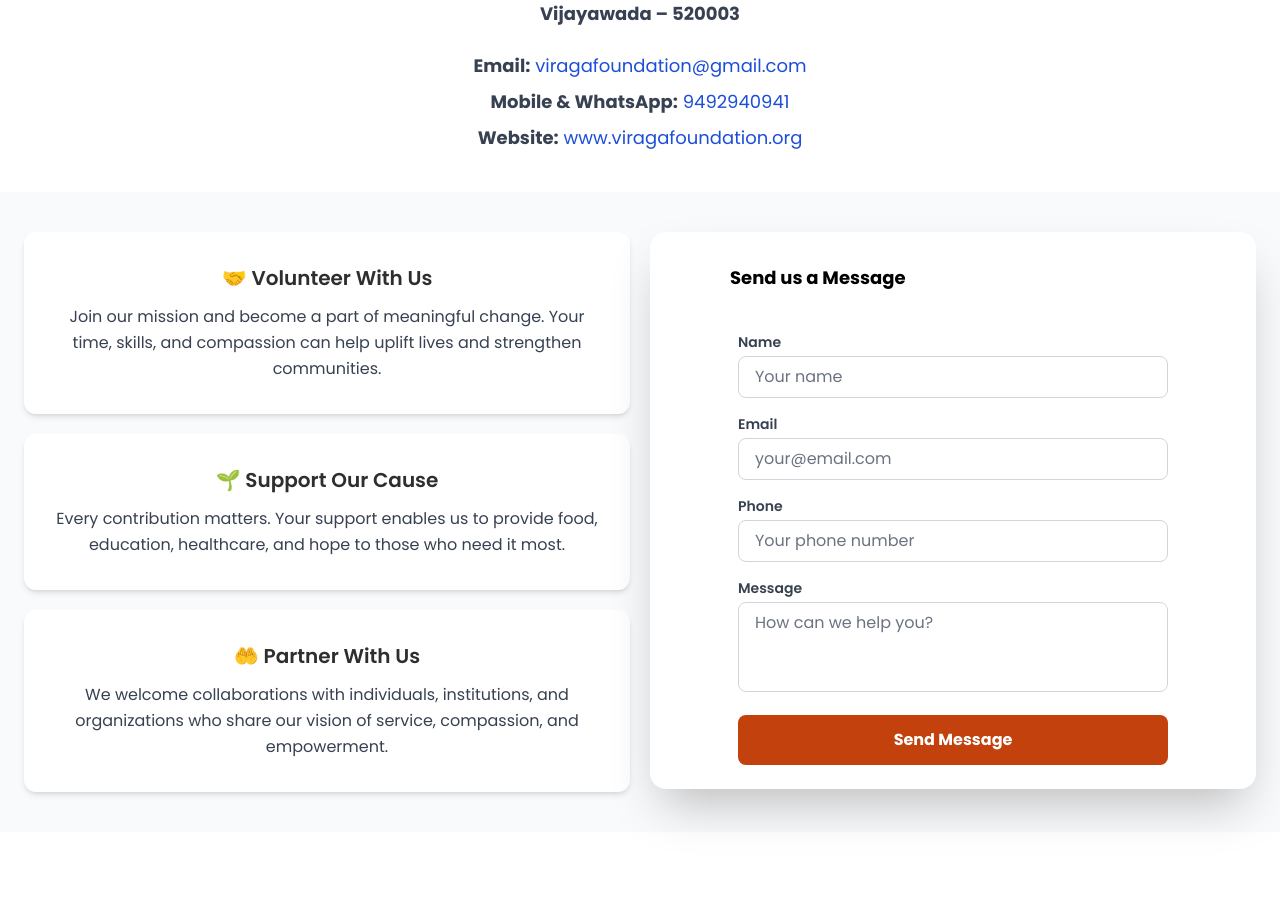
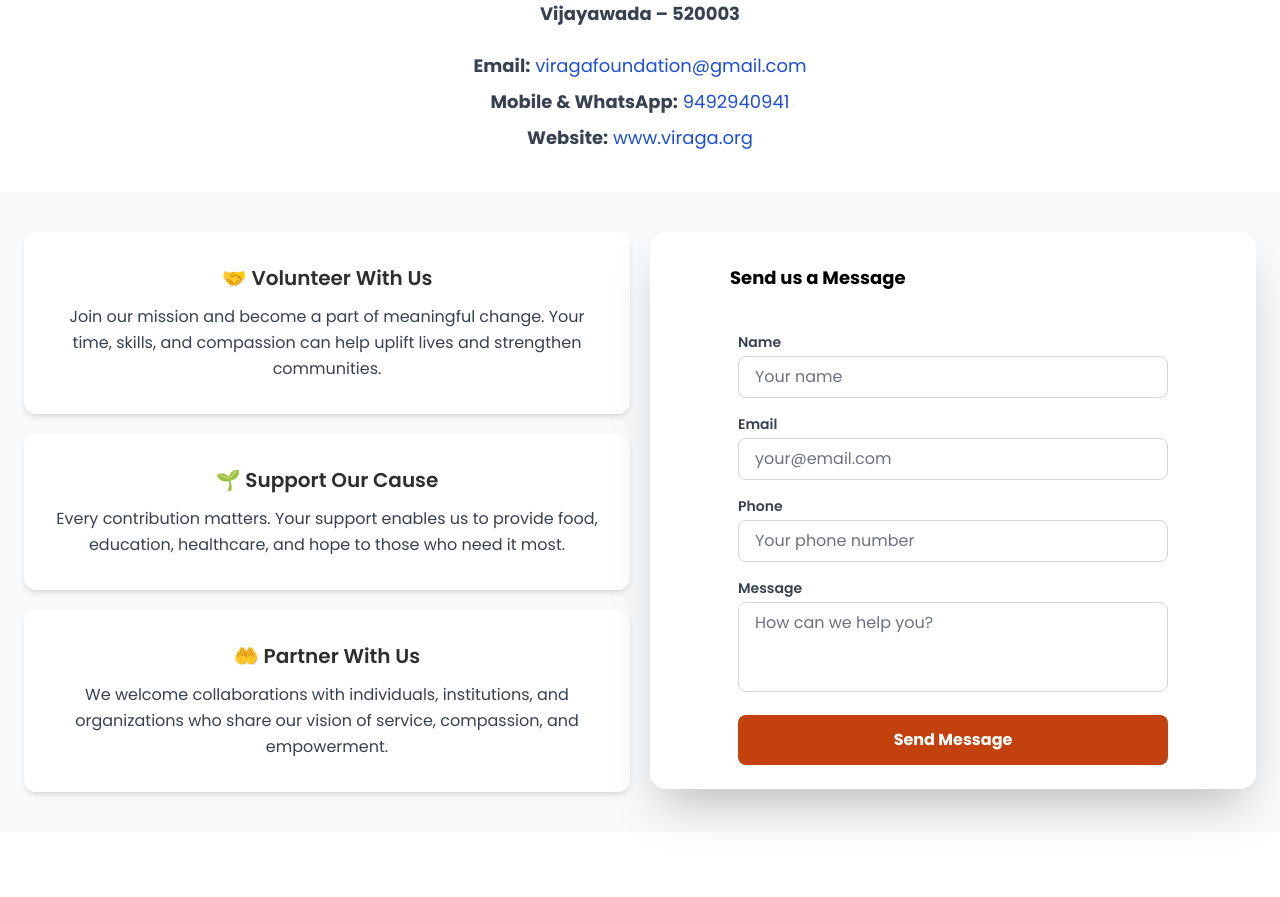
Before and after one commit to lokesh-yadav12/Viraga-foundation, a React (Vite) app: page /contactPage in a window 1280 px wide. Shown: the part 940-1837 px from the top of the page. Built offline with nearby package versions, Linux system fonts and the light colour scheme.

Commit message:
link update

```diff
--- a/src/pages/ContactPage.tsx
+++ b/src/pages/ContactPage.tsx
@@ -81,12 +81,12 @@
 					<p className="mt-2 text-lg text-gray-700">
 						<strong>Website:</strong>{' '}
 						<a
-							href="https://viragafoundation.org"
+							href="https://viraga.org"
 							target="_blank"
 							rel="noopener noreferrer"
 							className="text-blue-700 hover:underline"
 						>
-							www.viragafoundation.org
+							www.viraga.org
 						</a>
 					</p>
 				</div>
```
